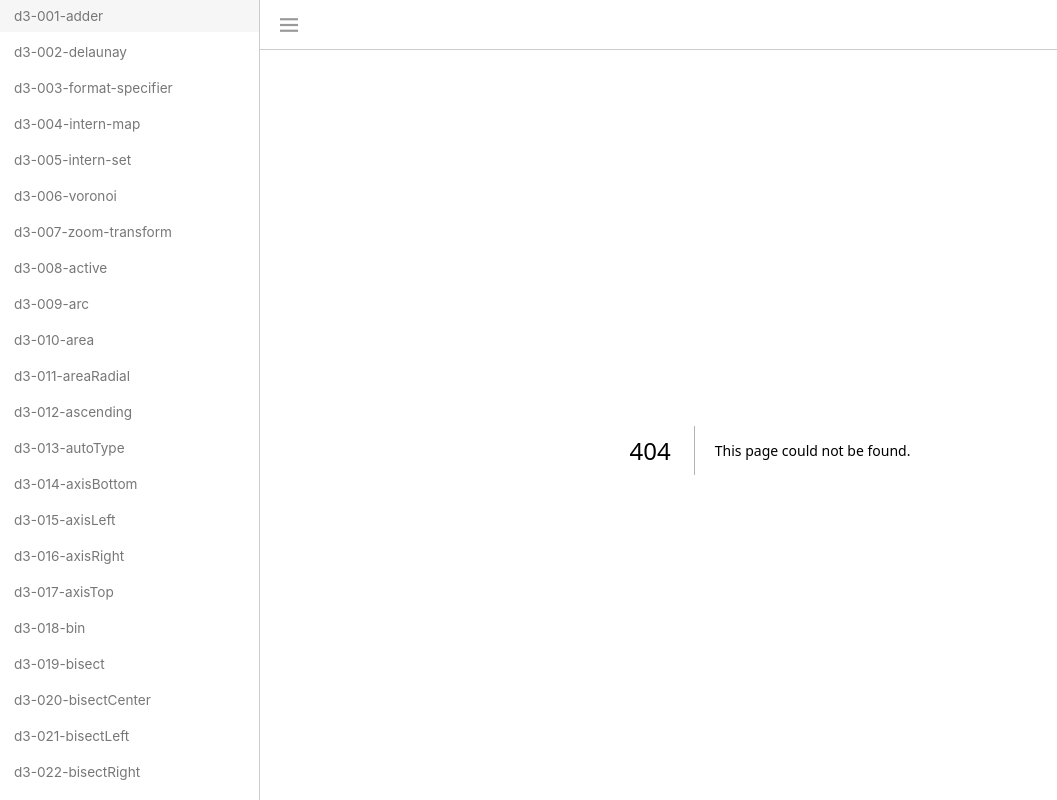
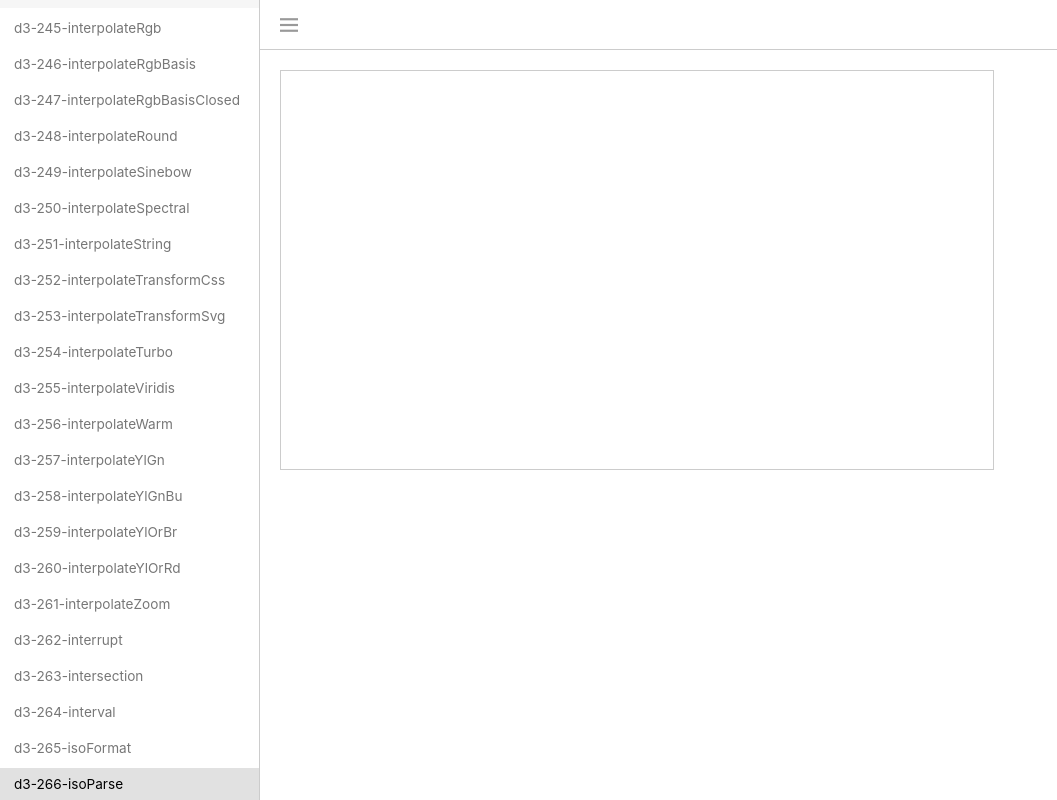
Before and after one commit to wisdomstar94/d3-research, a Next.js app: page /d3-example/d3-266-isoParse in a window 1280 px wide. Before the commit this address had no page. Shown: the whole page, without its empty margins (0-1057 px from the left). Built offline with nearby package versions, Linux system fonts and the light colour scheme.

Commit message:
d3-266-isoParse 페이지 작성 완료.

```diff
--- /dev/null
+++ b/src/app/d3-example/d3-266-isoParse/page.tsx
@@ -0,0 +1,55 @@
+"use client"
+import { isoParse } from "d3";
+import { NextPage } from "next";
+import Head from "next/head";
+import { useEffect, useRef } from "react";
+import CommonLayout from "../../../components/layouts/common-layout/common-layout.component";
+
+const Index: NextPage = () => {
+  return (
+    <>
+      <Head>
+        <title>d3-266-isoParse</title>
+        <meta name="description" content="d3-266-isoParse 예시 코드 페이지입니다." />
+        <link rel="icon" href="/favicon.ico" />
+      </Head>
+
+      <CommonLayout>
+        <PageContents />
+      </CommonLayout>
+    </>
+  );
+};
+
+const PageContents = () => {
+  const boxElementRef = useRef<HTMLDivElement>(null);
+
+  useEffect(() => {
+    while (boxElementRef.current?.hasChildNodes() === true) {
+      if (boxElementRef.current?.firstChild !== null) {
+        boxElementRef.current?.removeChild(boxElementRef.current?.firstChild);
+      }
+    }
+
+    /*
+      d3.isoParse 함수는 전체 ISO 8601 UTC 시간 파서.
+      가능한 경우,이 메소드는 Date 생성자 를 사용하여 문자열을 구문 분석합니다.
+      ISO 8601에 따라 입력 형식의 엄격한 유효성 검사에 의존하는 경우 UTC 구문 분석기 함수를 구성해야 합니다 .
+
+      2023-01-13T12:27:38.605Z
+    */
+
+    const date = isoParse('2023-01-13T12:27:38.605Z');
+    console.log('date', date);
+  }, []);
+
+  return (
+    <>
+      <div className="box" ref={boxElementRef}>
+
+      </div>
+    </>
+  );
+};
+
+export default Index;
--- a/src/components/layouts/side-bar/side-bar.component.tsx
+++ b/src/components/layouts/side-bar/side-bar.component.tsx
@@ -280,6 +280,7 @@ const SideBar = (props: ISideBar.Props) => {
     { menuName: 'd3-263-intersection', menuLink: '/d3-example/d3-263-intersection' },
     { menuName: 'd3-264-interval', menuLink: '/d3-example/d3-264-interval' },
     { menuName: 'd3-265-isoFormat', menuLink: '/d3-example/d3-265-isoFormat' },
+    { menuName: 'd3-266-isoParse', menuLink: '/d3-example/d3-266-isoParse' },
   ]);
 
   useEffect(() => {
```
